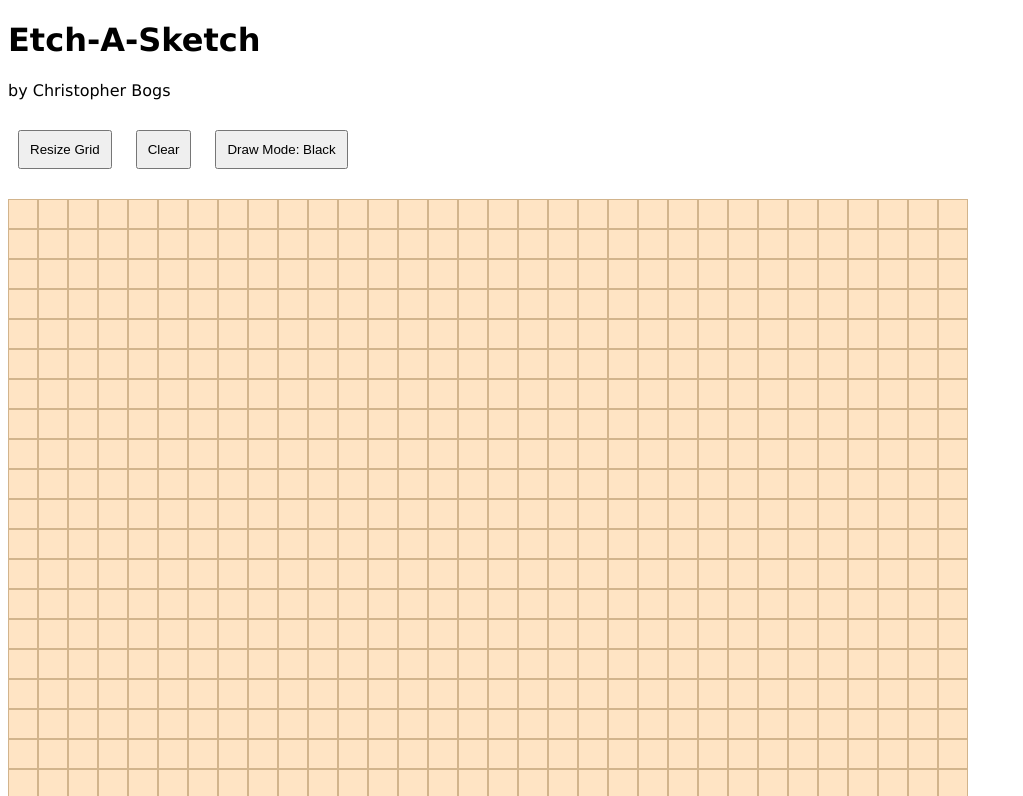
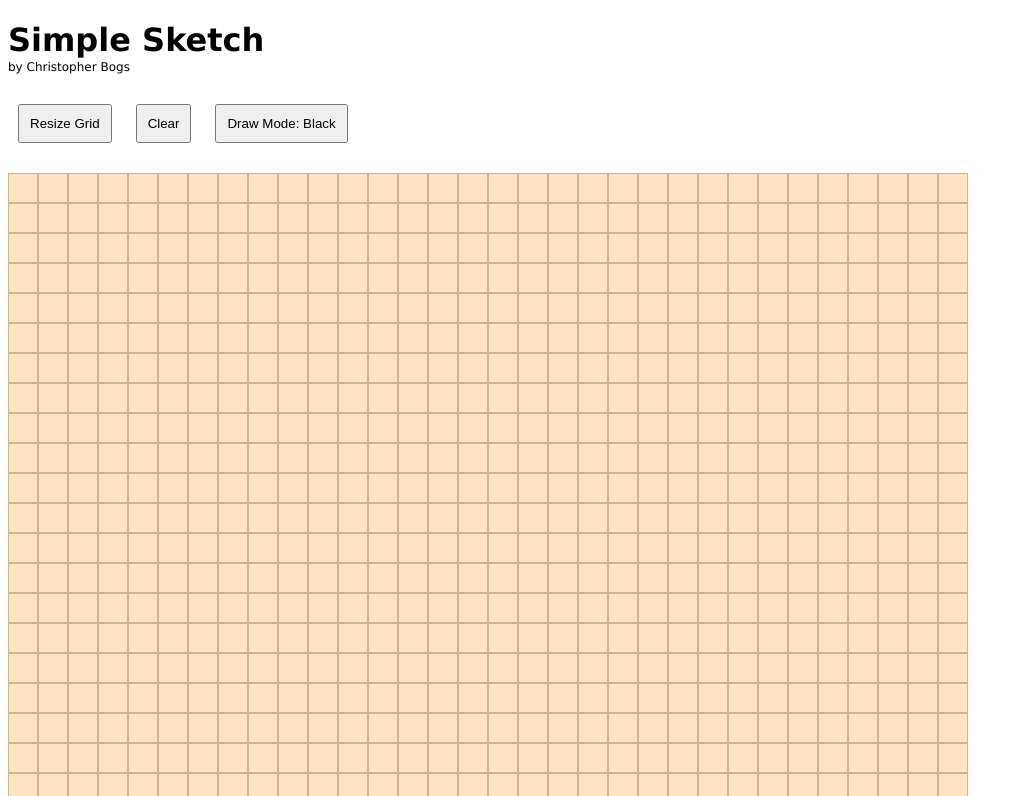
Before and after one commit to cbogs-upenn/odin-etchasketch, a plain HTML site: page index.html in a window 1280 px wide. Shown: the top 796 px of the page, without its empty margins (0-1023 px from the left). Drawn offline with Linux system fonts and the light colour scheme.

Commit message:
Ready for merge

```diff
--- a/index.html
+++ b/index.html
@@ -1,15 +1,15 @@
 <!DOCTYPE html>
 <html lang="en">
   <head>
-    <meta charset="UTF-8">
-    <meta name="viewport" content="width=device-width, initial-scale=1.0">
-    <title>Etch-A-Sketch</title>
-    <link rel="stylesheet" href="./styles.css">
+    <meta charset="UTF-8" />
+    <meta name="viewport" content="width=device-width, initial-scale=1.0" />
+    <title>Simple Sketch</title>
+    <link rel="stylesheet" href="./styles.css" />
     <script src="etchasketch.js" defer></script>
   </head>
   <body>
     <div class="pagetitle">
- <h1>Etch-A-Sketch</h1>
+      <h1>Simple Sketch</h1>
       <p>by Christopher Bogs</p>
     </div>
     <div class="buttoncontainer">
@@ -17,7 +17,6 @@
       <button id="clrbtn">Clear</button>
       <button id="modebtn">mode</button>
     </div>
- <div class="container" id="container">
- </div>
+    <div class="container" id="container"></div>
   </body>
 </html>
--- a/styles.css
+++ b/styles.css
@@ -29,10 +29,18 @@
 .pagetitle {
   font-family: Verdana, Geneva, Tahoma, sans-serif;
   margin-bottom: 20px;
-
 }
 
 button {
   padding: 10px;
   margin: 10px 10px 30px 10px;
 }
+
+p {
+  margin-top: 1px;
+  font-size: 12px;
+}
+
+h1 {
+  margin-bottom: 0px;
+}
```
Lines whose indentation alone changed are shown as unchanged.
